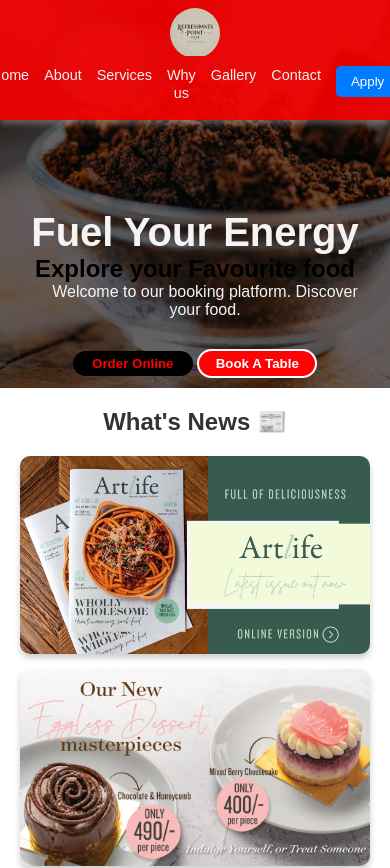
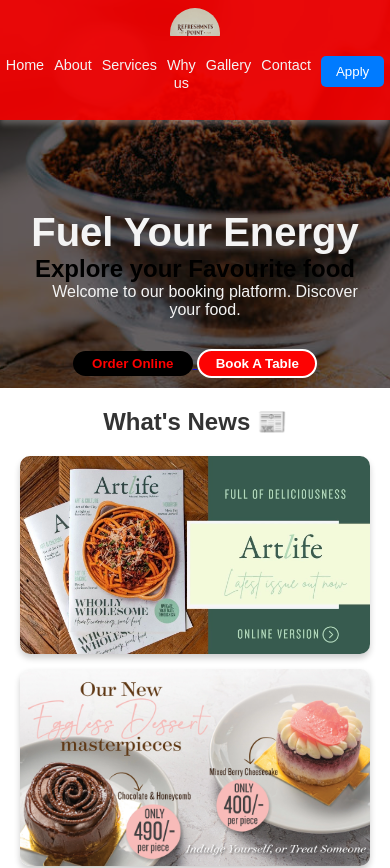
Before and after one commit to stephenkinuthia/our-cafe, a plain HTML site: page index.html in a window 390 px wide. Shown: the top 868 px of the page. Drawn offline with Linux system fonts and the light colour scheme.

Commit message:
Update header.css

```diff
--- a/styles/header.css
+++ b/styles/header.css
@@ -201,7 +201,8 @@ overflow: hidden; /* Ensures image does not overflow */
 
   */
   .nav-list {
-    gap: 15px;
+    gap: 10px;
+    padding: 10px 10px;
   }
 
   .nav-list li {
```
